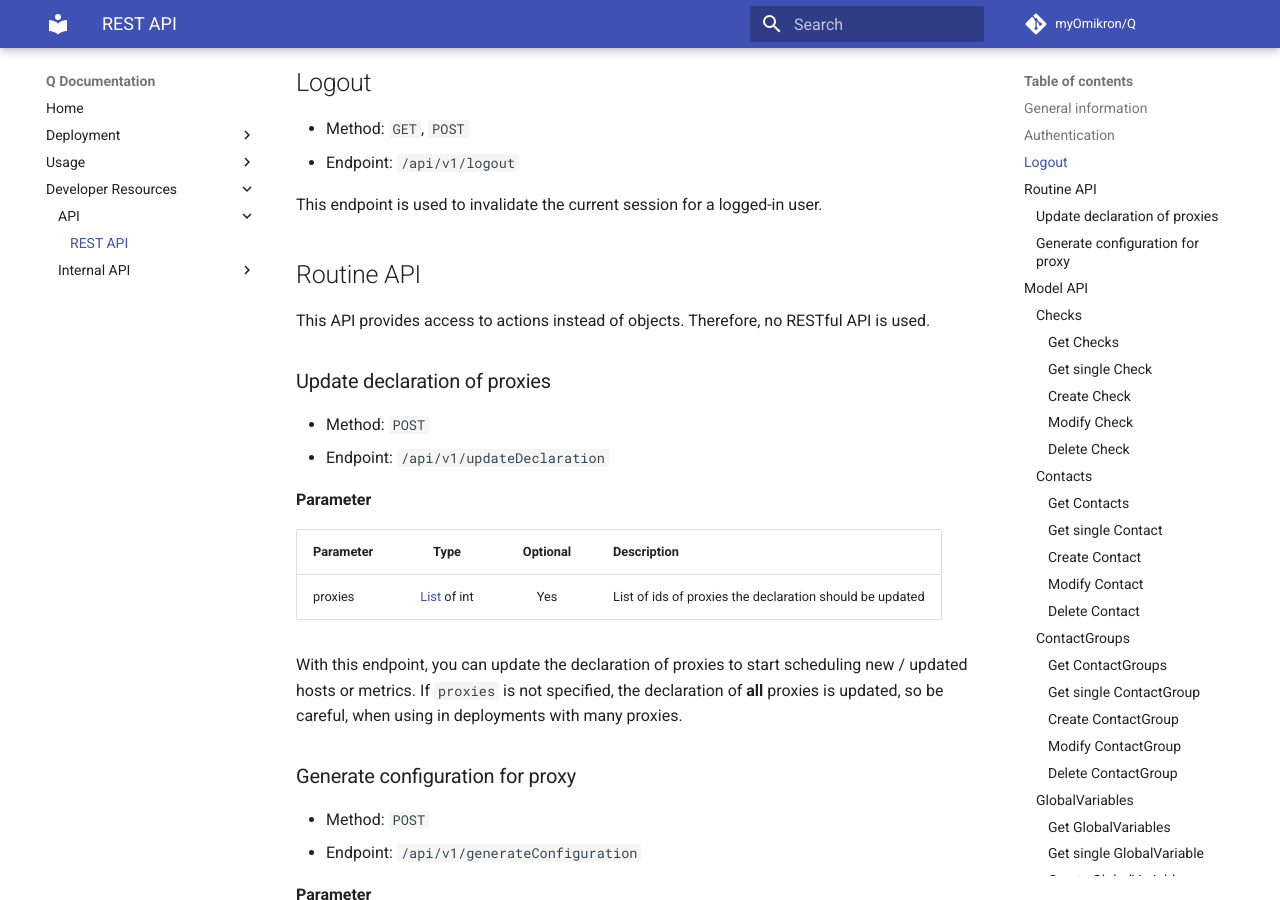
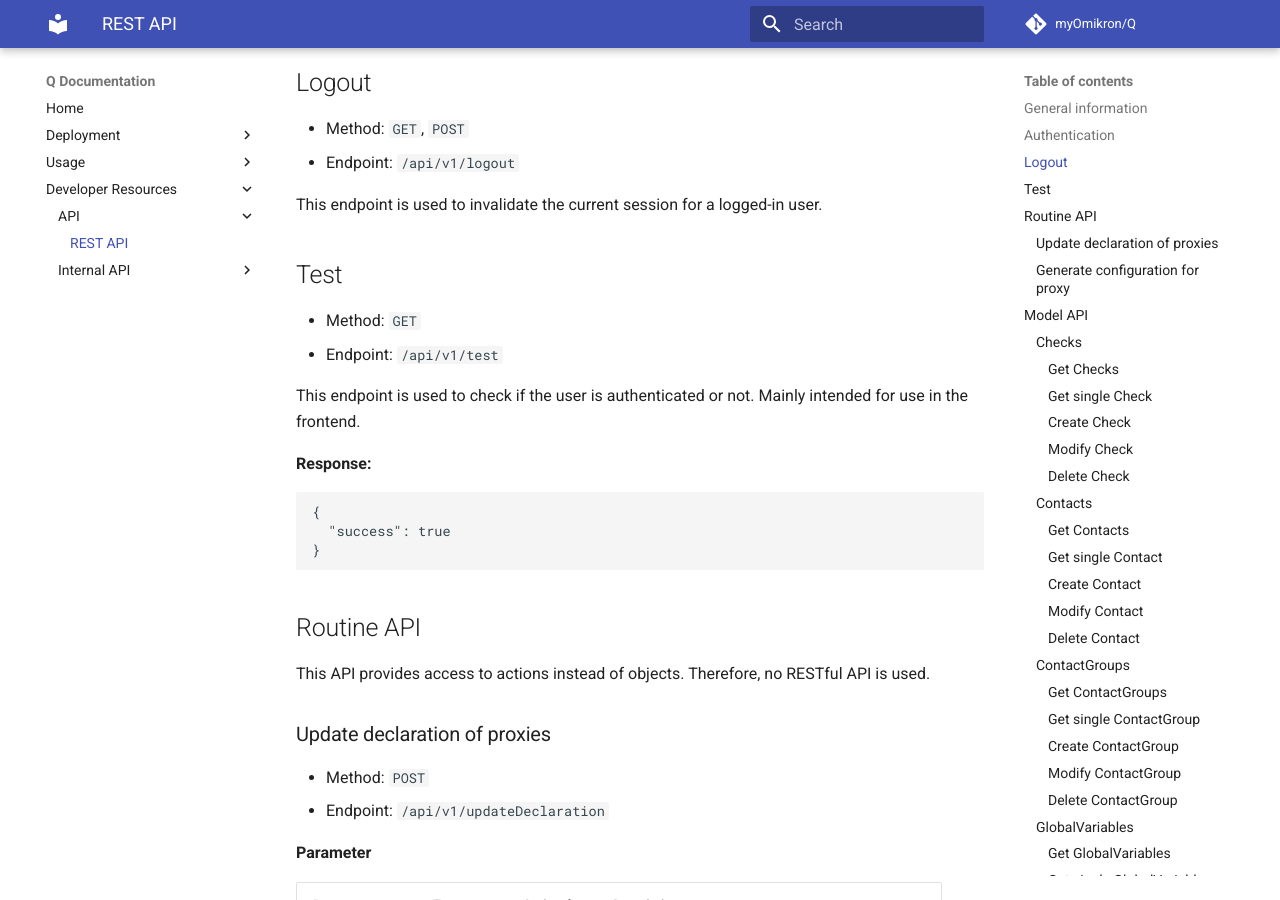
Before and after one commit to monitoring-agency/q-docs, an MkDocs documentation site: the page built from docs/developer/api/rest_api.md, in a window 1280 px wide and 900 px high, scrolled down 1195 px. Built offline with MkDocs 1.6.1 and Material for MkDocs 9.7.7, drawn with Linux system fonts in a browser that asks for light colours; comment, search, counter and statistics services are not loaded.

Commit message:
Added documentation for test endpoint

````diff
--- a/docs/developer/api/rest_api.md
+++ b/docs/developer/api/rest_api.md
@@ -48,6 +48,19 @@ Every other endpoint requires a valid cookie to be sent to.
 - Endpoint: `/api/v1/logout`
 
 This endpoint is used to invalidate the current session for a logged-in user.
+
+## Test
+- Method: `GET`
+- Endpoint: `/api/v1/test`
+
+This endpoint is used to check if the user is authenticated or not. Mainly intended for use in the frontend.
+
+**Response:**
+```json
+{
+  "success": true
+}
+```
 
 ## Routine API
 This API provides access to actions instead of objects. Therefore, no RESTful API is used.
````
